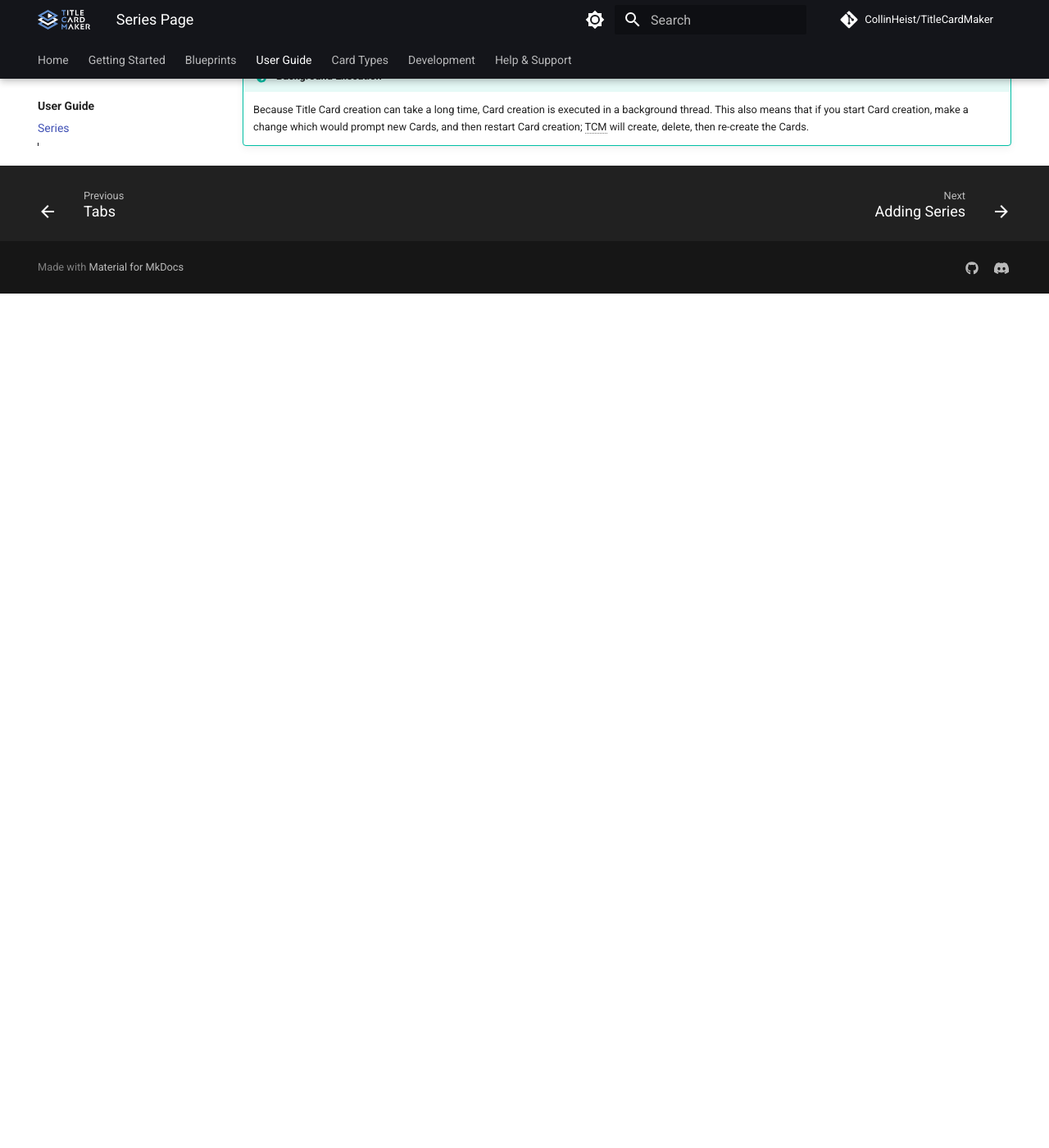
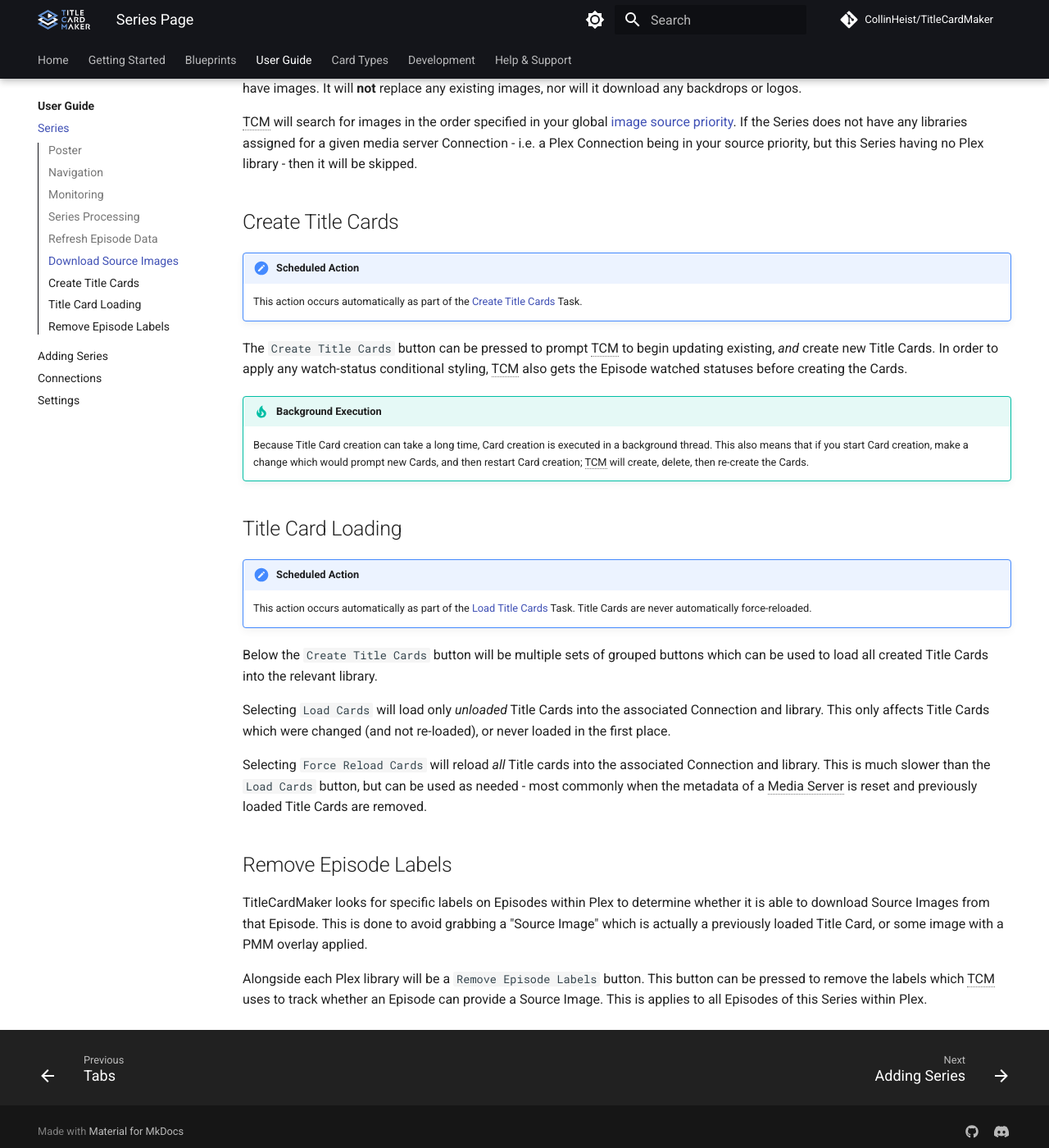
Before and after one commit to CollinHeist/TitleCardMaker, an MkDocs documentation site: the page built from docs/user_guide/series.md, in a window 1280 px wide and 1400 px high, scrolled down 2702 px. Shown: the whole window at 82% size. Built offline with MkDocs 1.6.1 and Material for MkDocs 9.7.7, drawn with Linux system fonts in a browser that asks for light colours; comment, search, counter and statistics services are not loaded; before the commit the page ends 3060 px from its top, so only the background shows below that; some of the changed text lies outside the part shown.

Commit message:
More Series page documentation

```diff
--- a/docs/user_guide/series.md
+++ b/docs/user_guide/series.md
@@ -48,7 +48,7 @@
 from the current Series.
 
 If you click either arrow and the current page does not change _and_ the arrow
-becoems greyed out, then there is no next or previous Series.
+becomes greyed out, then there is no next or previous Series to navigate to.
 
 ## Monitoring
 
@@ -64,6 +64,23 @@
 
 The Tasks in [the scheduler](./scheduler.md) that are responsible for the
 above actions will skip all unmonitored Series.
+
+## Series Processing
+
+The `Process Series` button can be pressed to perform multiple Card operations
+at once, in the correct order. Pressing this button does the following:
+
+1. Refreshes all Episode data; then
+2. Looks for any missing Episode translations; then
+3. Download any missing Source Images; and finally
+4. Begins Title Card creation
+
+!!! tip "Recommendation"
+
+    Pressing this button is preferable to individually clicking each
+    corresponding button as TCM will wait for each step to finish _before_
+    moving on. Whereas if you pressed each button back-to-back, then TCM likely
+    will have not finished a step by the time it starts Title Card creation.
 
 ## Refresh Episode Data
 
@@ -85,12 +102,12 @@
 !!! note "Scheduled Action"
 
     This action occurs automatically as part of the [Download Source
-    Images](./scheduler.md) Task __unless_ the Series is
+    Images](./scheduler.md) Task __unless the Series is
     [unmonitored](#monitoring)__.
 
 The `Download Source Images` button can be pressed to start a download of all
 Source Images for Episodes which do not already have images. It will __not__
-replace any existing images.
+replace any existing images, nor will it download any backdrops or logos.
 
 TCM will search for images in the order specified in your global [image source
 priority](./settings.md#image-source-priority). If the Series does not have
@@ -116,3 +133,35 @@
     in a background thread. This also means that if you start Card creation,
     make a change which would prompt new Cards, and then restart Card creation;
     TCM will create, delete, then re-create the Cards.
+
+## Title Card Loading
+
+!!! note "Scheduled Action"
+
+    This action occurs automatically as part of the
+    [Load Title Cards](./scheduler.md) Task. Title Cards are never automatically
+    force-reloaded.
+
+Below the `Create Title Cards` button will be multiple sets of grouped buttons
+which can be used to load all created Title Cards into the relevant library.
+
+Selecting `Load Cards` will load only _unloaded_ Title Cards into the associated
+Connection and library. This only affects Title Cards which were changed (and
+not re-loaded), or never loaded in the first place.
+
+Selecting `Force Reload Cards` will reload _all_ Title cards into the associated
+Connection and library. This is much slower than the `Load Cards` button, but
+can be used as needed - most commonly when the metadata of a Media Server is
+reset and previously loaded Title Cards are removed.
+
+## Remove Episode Labels
+
+TitleCardMaker looks for specific labels on Episodes within Plex to determine
+whether it is able to download Source Images from that Episode. This is done to
+avoid grabbing a "Source Image" which is actually a previously loaded Title
+Card, or some image with a PMM overlay applied.
+
+Alongside each Plex library will be a `Remove Episode Labels` button. This
+button can be pressed to remove the labels which TCM uses to track whether an
+Episode can provide a Source Image. This is applies to all Episodes of this
+Series within Plex.
```
Also changed, not shown: 2 other files.
